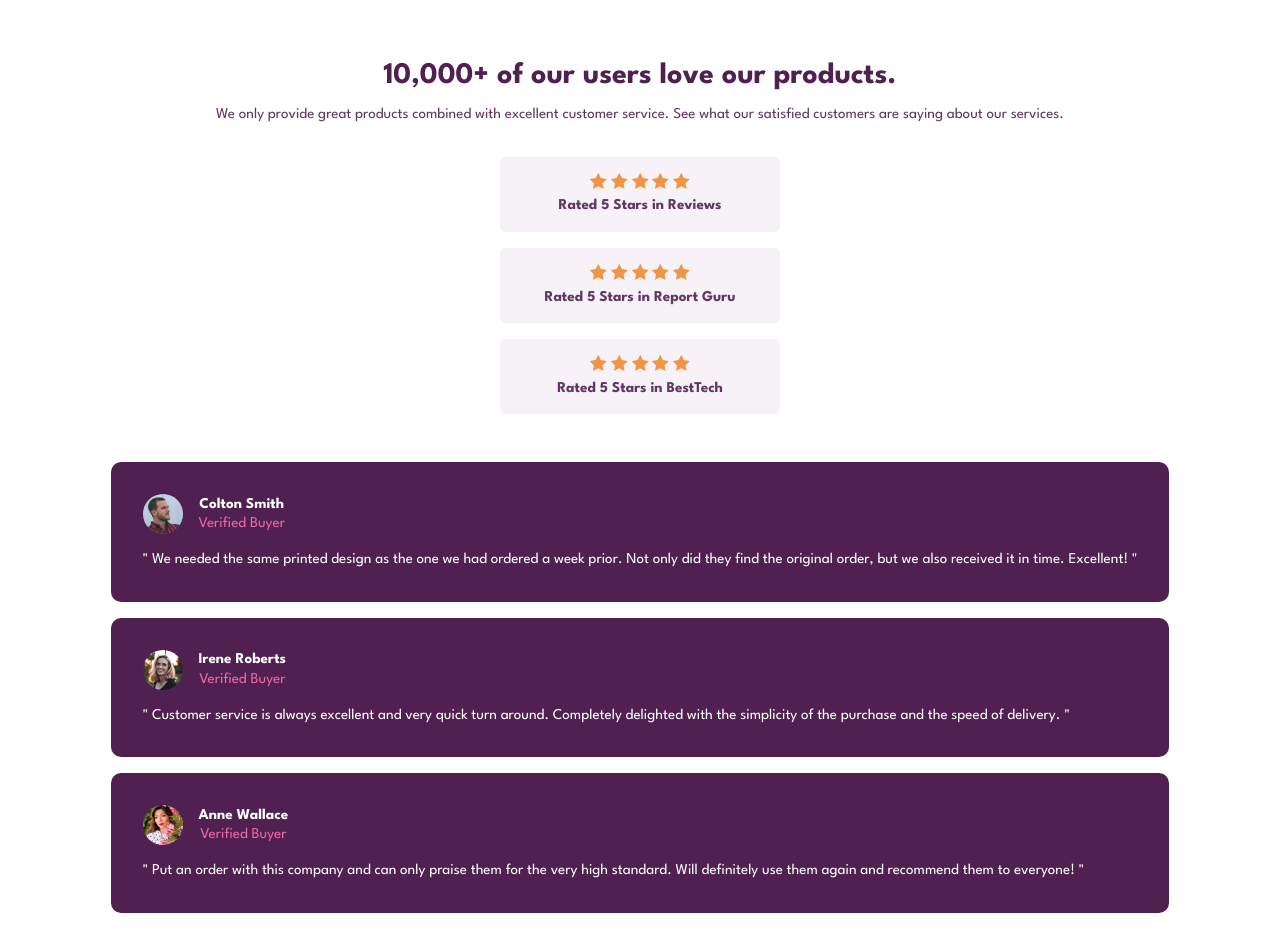
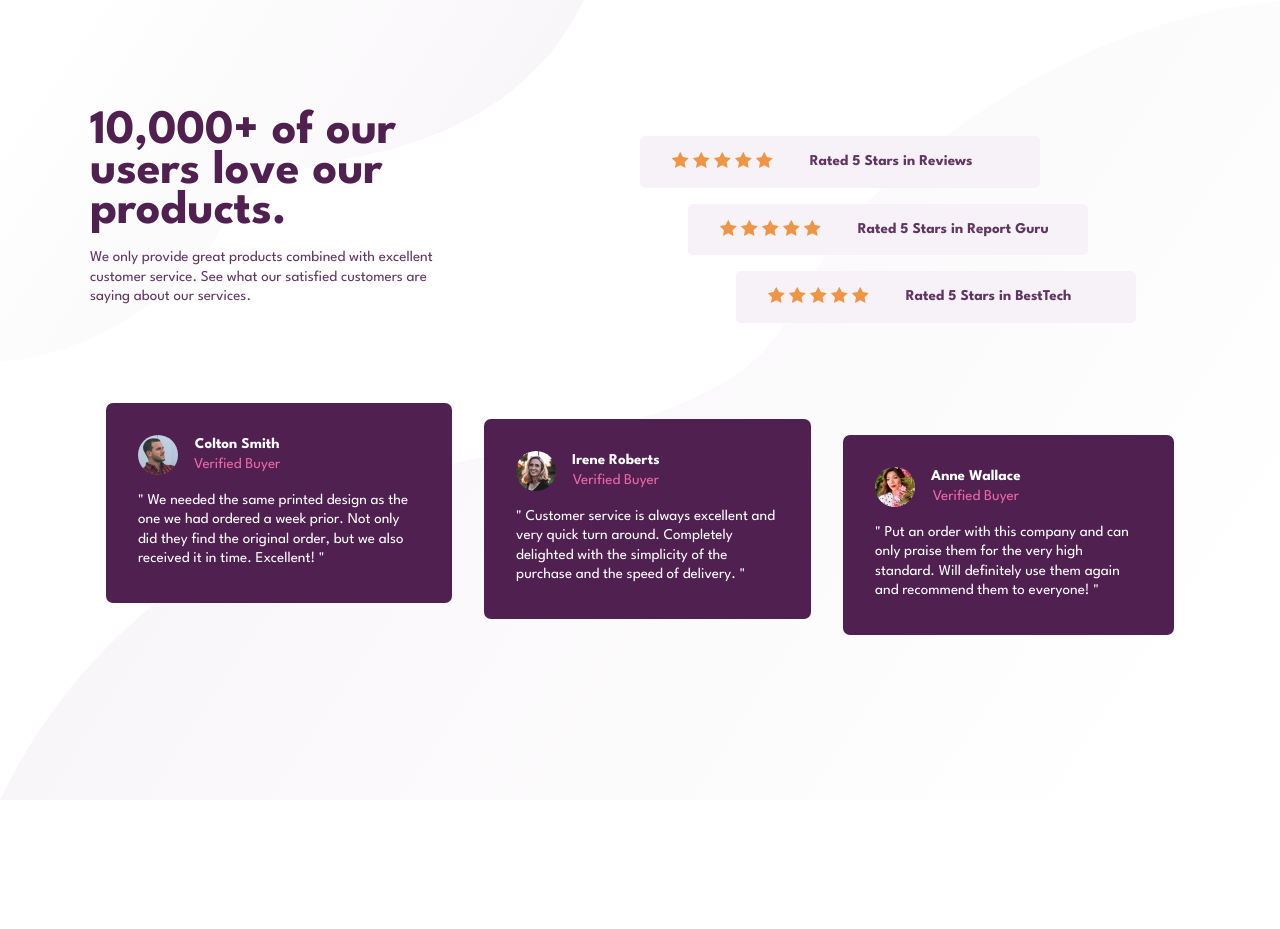
Before and after one commit to jtubbenhauer/fm-social-proof-section, a plain HTML site: page index.html in a window 1280 px wide. After the commit the page ends 800 px from the top, so only its background shows below. Drawn offline with Linux system fonts and the light colour scheme.

Commit message:
finished

```diff
--- a/index.html
+++ b/index.html
@@ -16,6 +16,7 @@
   </head>
   <body>
     <div class="container">
+      <div class="top">
         <div class="hero-text">
           <h1 class="headline">10,000+ of our users love our products.</h1>
           <p class="subheader">
@@ -54,6 +55,7 @@
               <img src="./images/icon-star.svg" alt="gold star" />
             </div>
             <p class="star-text">Rated 5 Stars in BestTech</p>
+          </div>
         </div>
       </div>
       <div class="testimonial-wrapper">
--- a/style.css
+++ b/style.css
@@ -20,6 +20,10 @@ desktop: 1440 */
 body {
   font-family: "League Spartan", sans-serif;
   font-size: 15px;
+  background-image: url(./images/bg-pattern-top-desktop.svg),
+    url(./images/bg-pattern-bottom-desktop.svg);
+  background-size: auto, cover;
+  background-repeat: no-repeat, no-repeat;
 }
 
 .container {
@@ -75,7 +79,7 @@ p {
   background-color: var(--dark-magenta);
   padding: 2rem;
   margin: 0 1rem;
-  border-radius: 10px;
+  border-radius: 7px;
   margin-bottom: 1rem;
 }
 
@@ -101,11 +105,89 @@ p {
   padding-left: 1rem;
 }
 
-.testimonial-wrapper {
-}
-
 .review {
   color: hsl(0, 0%, 100%);
   text-align: left;
   padding: 0;
 }
+
+@media screen and (min-width: 376px) {
+  .container {
+    max-width: 1100px;
+  }
+
+  .top {
+    display: flex;
+    flex-direction: row;
+    margin-top: 3rem;
+  }
+
+  .hero-text {
+    width: 50%;
+    text-align: left;
+    margin: 0;
+  }
+
+  .headline {
+    width: 70%;
+    margin: 0 0 1rem;
+    line-height: 2.5rem;
+    text-align: left;
+    font-size: 3rem;
+  }
+
+  .subheader {
+    text-align: left;
+    padding: 0;
+    width: 65%;
+  }
+
+  .ratings {
+    margin-top: 1.5rem;
+  }
+
+  .rating-div {
+    flex-direction: row;
+    padding: 1rem 2rem;
+    align-items: center;
+    justify-content: flex-start;
+    width: 400px;
+  }
+
+  .star-text {
+    text-align: left;
+    padding: 0;
+  }
+
+  .stars {
+    margin: 0;
+    padding-right: 2rem;
+  }
+
+  .rating2 {
+    margin-left: 3rem;
+  }
+
+  .rating3 {
+    margin-left: 6rem;
+  }
+
+  .testimonial-wrapper {
+    display: flex;
+    flex-direction: row;
+    margin-top: 2rem;
+  }
+
+  .testimonial {
+    height: fit-content;
+    min-height: 200px;
+  }
+
+  .test2 {
+    margin-top: 1rem;
+  }
+
+  .test3 {
+    margin-top: 2rem;
+  }
+}
```
Lines whose indentation alone changed are shown as unchanged.
